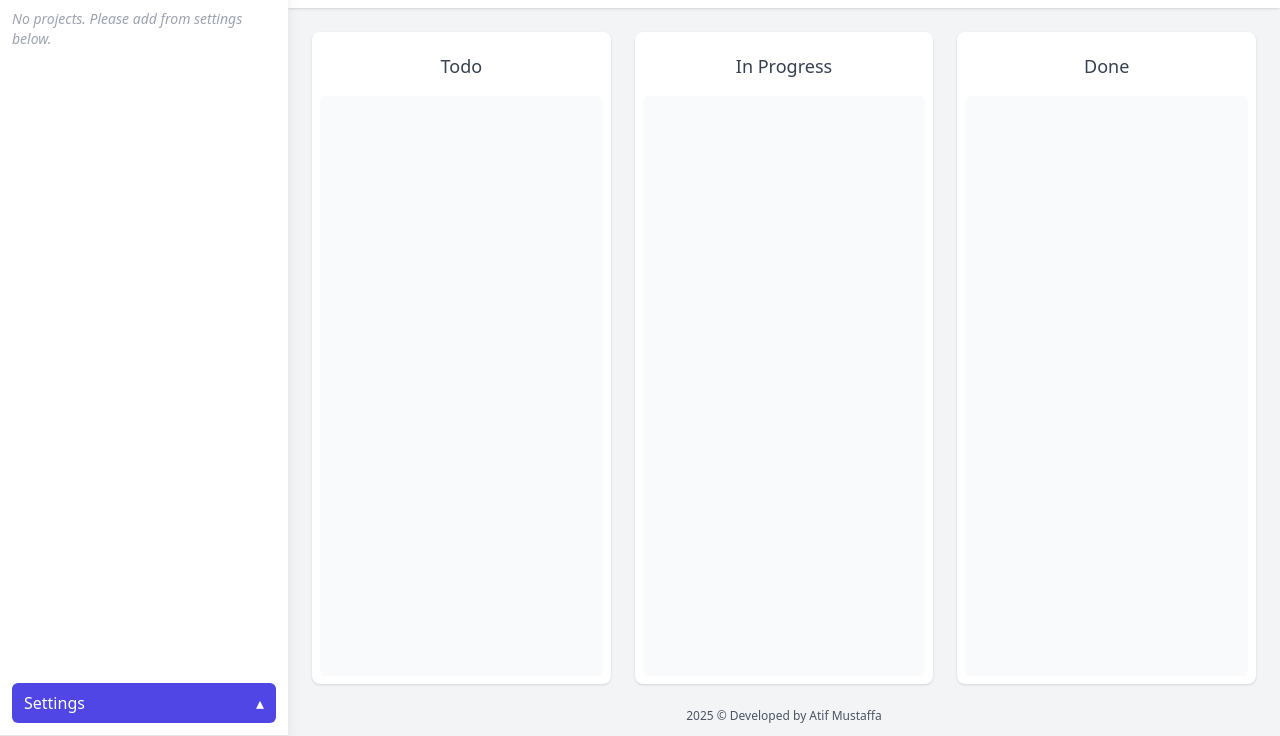
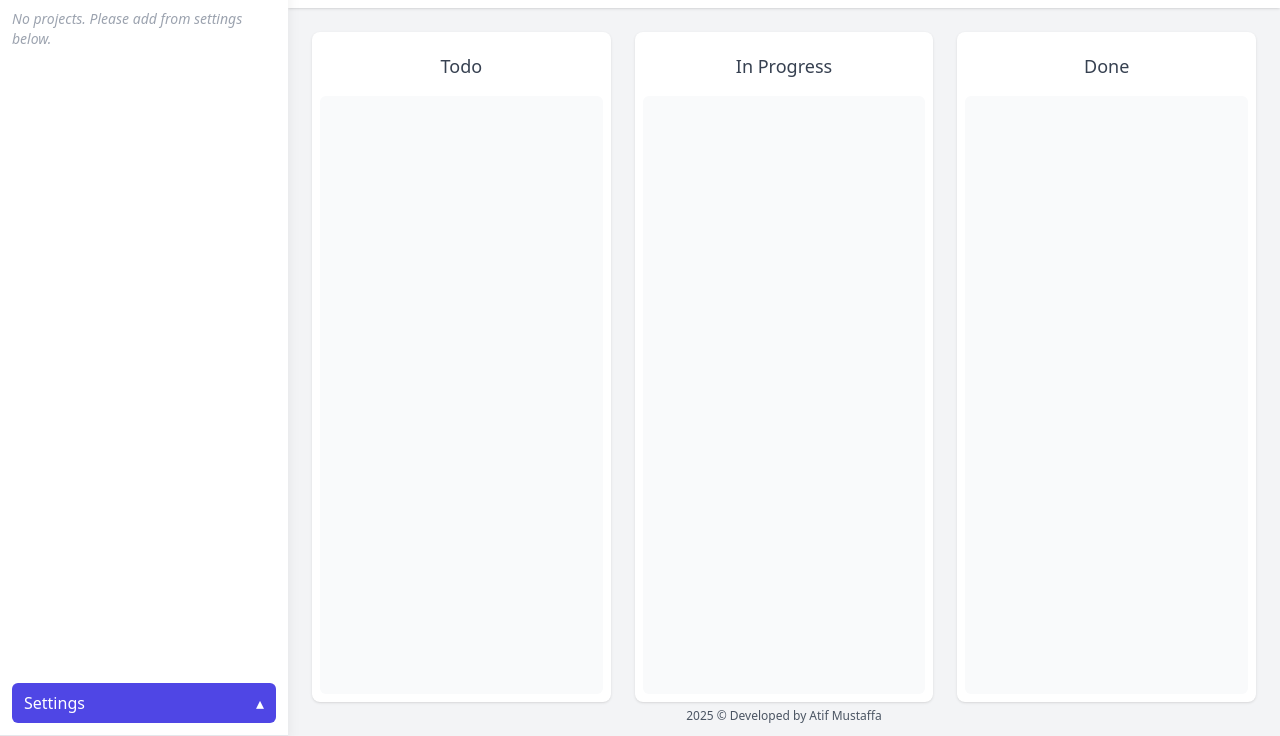
Before and after one commit to atifmustaffa/kanban, a plain HTML site: page index.html in a window 1280 px wide. Shown: the part 64-800 px from the top of the page. Drawn offline with nearby package versions, Linux system fonts and the light colour scheme.

Commit message:
Add section height

```diff
--- a/index.html
+++ b/index.html
@@ -84,7 +84,7 @@
 
     <!-- BOARD -->
     <main class="flex-1 grid grid-cols-1 md:grid-cols-3 gap-4 md:gap-6 px-3 md:px-6 py-4 md:py-6 overflow-x-auto">
-      <section class="bg-white rounded-lg shadow p-2 flex flex-col">
+      <section class="bg-white rounded-lg shadow p-2 flex flex-col h-[calc(100vh-130px)]">
         <div class="sticky top-0 bg-white py-3 z-10">
           <h2 class="text-lg font-medium text-gray-700 text-center">Todo</h2>
         </div>
@@ -92,7 +92,7 @@
         </div>
       </section>
 
-      <section class="bg-white rounded-lg shadow p-2 flex flex-col">
+      <section class="bg-white rounded-lg shadow p-2 flex flex-col h-[calc(100vh-130px)]">
         <div class="sticky top-0 bg-white py-3 z-10">
           <h2 class="text-lg font-medium text-gray-700 text-center">In Progress</h2>
         </div>
@@ -100,7 +100,7 @@
           class="dropzone flex-1 space-y-3 p-2 rounded-md mt-1 ring-indigo-400 bg-gray-50 overflow-y-auto"></div>
       </section>
 
-      <section class="bg-white rounded-lg shadow p-2 flex flex-col">
+      <section class="bg-white rounded-lg shadow p-2 flex flex-col h-[calc(100vh-130px)]">
         <div class="sticky top-0 bg-white py-3 z-10">
           <h2 class="text-lg font-medium text-gray-700 text-center">Done</h2>
         </div>
```
